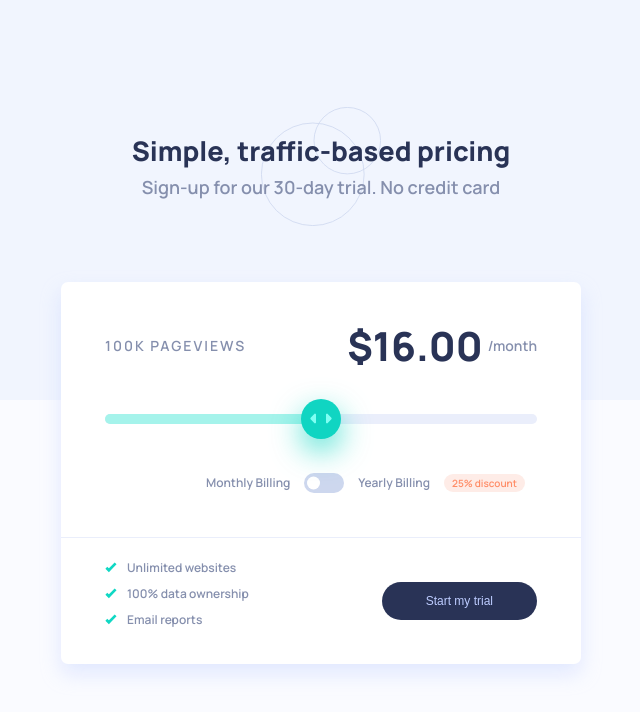
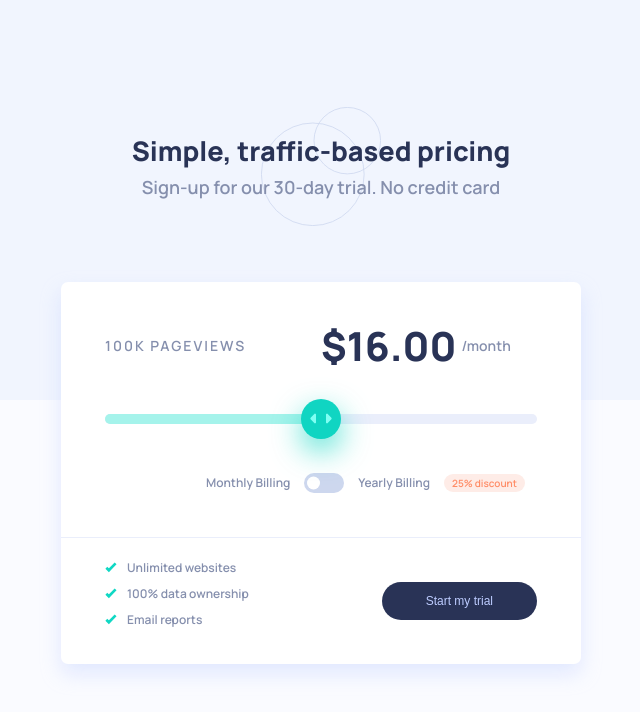
Before and after one commit to ameer005/interactive-price-component-frontendmentor, a plain HTML site: page index.html in a window 1280 px wide. Shown: the whole page, without its empty margins (319-959 px from the left). Drawn offline with Linux system fonts and the light colour scheme.

Commit message:
feature implemented

```diff
--- a/index.html
+++ b/index.html
@@ -35,11 +35,8 @@
 
       <div class="component-price">
         <div class="bill">
-          <div class="price-box">
-            <p class="price-box__plan">100k pageviews</p>
-            <p class="price-box__plan-amount">$16.00</p>
-            <p class="price-box__plan-duration">/month</p>
-          </div>
+          <div class="bill-box">
+            <p class="price-plan">100k pageviews</p>
 
             <div class="slider-box">
               <input
@@ -50,6 +47,12 @@
                 step="1"
               />
               <div class="progress-bar"></div>
+            </div>
+
+            <div class="price-box">
+              <p class="price-box__plan-amount">$16.00</p>
+              <p class="price-box__plan-duration">/month</p>
+            </div>
           </div>
 
           <div class="billing-box">
--- a/sass/main.scss
+++ b/sass/main.scss
@@ -110,12 +110,16 @@ body {
   padding: 4.4rem;
 }
 
-.price-box {
-  display: flex;
+.bill-box {
+  display: grid;
+  grid-template-columns: 1fr 1fr;
   align-items: center;
+  row-gap: 4.8rem;
+
   margin-bottom: 4.8rem;
+}
 
-  &__plan {
+.price-plan {
   margin-right: auto;
 
   font-size: 1.4rem;
@@ -123,6 +127,11 @@ body {
   letter-spacing: 0.2rem;
   color: var(--color-grey-blue);
 }
+
+.price-box {
+  display: flex;
+  align-items: center;
+  // margin-bottom: 4.8rem;
 
   &__plan-amount {
     font-size: 4rem;
@@ -141,7 +150,9 @@ body {
 //SLIDER
 .slider-box {
   position: relative;
-  margin-bottom: 4.8rem;
+  // margin-bottom: 4.8rem;
+  grid-row: 2;
+  grid-column: 1 /-1;
 }
 
 .input__slider {
```
Also changed, not shown: css/main.css. Lines whose indentation alone changed are shown as unchanged.
